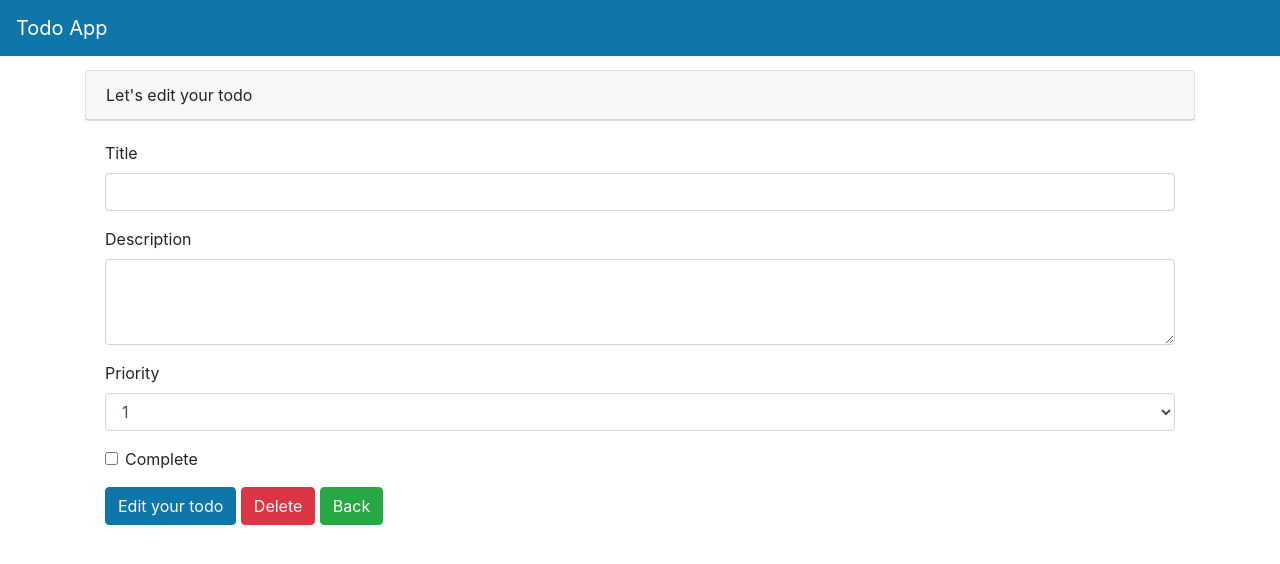
After one commit to hr1shabh/fastapi_basics, a FastAPI app: template TodoApp/templates/edit-todo.html in a window 1280 px wide. The commit adds this page. Shown: the top 564 px of the page. Run offline with FastAPI, Linux system fonts and the light colour scheme; the template is opened without the code that fills it, so the values that code supplies are empty; some libraries are stand-ins or nearby versions.

Commit message:
added edit and delete todo functionality

```diff
--- a/TodoApp/static/js/base.js
+++ b/TodoApp/static/js/base.js
@@ -70,7 +70,7 @@
 
             console.log(`${todoId}`)
 
-            const response = await fetch(`/todos/todo/${todoId}`, {
+            const response = await fetch(`/todos/todo/update_todo/${todoId}`, {
                 method: 'PUT',
                 headers: {
                     'Content-Type': 'application/json',
@@ -102,7 +102,7 @@
                     throw new Error('Authentication token not found');
                 }
 
-                const response = await fetch(`/todos/todo/${todoId}`, {
+                const response = await fetch(`/todos/todo/delete_todo/${todoId}`, {
                     method: 'DELETE',
                     headers: {
                         'Authorization': `Bearer ${token}`
--- /dev/null
+++ b/TodoApp/templates/edit-todo.html
@@ -0,0 +1,36 @@
+{% include 'layout.html' %}
+
+<div class="container">
+    <div class="card">
+        <div class="card-header">Let's edit your todo</div>
+    </div>
+    <div class="card-body">
+        <form id="editTodoForm">
+            <div class="form-group">
+                <label>Title</label>
+                <input type="text" class="form-control" name="title" value="{{todo.title}}" required>
+            </div>
+            <div class="form-group">
+                <label>Description</label>
+                <textarea rows="3" class="form-control" name="description" required>{{todo.description}}</textarea>
+            </div>
+            <div class="form-group">
+            <label>Priority</label>
+                <select name="priority" class="form-control">
+                    <option {% if todo.priority == 1 %} selected="selected" {% endif %}>1</option>
+                    <option {% if todo.priority == 2 %} selected="selected" {% endif %}>2</option>
+                    <option {% if todo.priority == 3 %} selected="selected" {% endif %}>3</option>
+                    <option {% if todo.priority == 4 %} selected="selected" {% endif %}>4</option>
+                    <option {% if todo.priority == 5 %} selected="selected" {% endif %}>5</option>
+                </select>
+            </div>
+            <div class="form-group form-check">
+                <input type="checkbox" class="form-check-input" name="complete" {% if todo.complete %} checked {% endif %}>
+                <label class="form-check-label">Complete</label>
+            </div>
+            <button type="submit" class="btn btn-primary">Edit your todo</button>
+            <button id="deleteButton" class="btn btn-danger" type="button">Delete</button>
+            <a href="/todos/todo-page" class="btn btn-success">Back</a>
+        </form>
+    </div>
+</div>
--- a/TodoApp/templates/todo.html
+++ b/TodoApp/templates/todo.html
@@ -27,7 +27,7 @@
                     <td>{{loop.index}}</td>
                     <td>{{todo.title}}</td>
                     <td>
-                        <button onclick="window.location.href='edit-todo-page/{{todo.id}}" type="button" class="btn info">
+                        <button onclick="window.location.href='edit-todo-page/{{todo.id}}'" type="button" class="btn info">
                             Edit
                         </button>
                     </td>
@@ -37,7 +37,7 @@
                     <td>{{loop.index}}</td>
                     <td class="strike-through-td">{{todo.title}}</td>
                     <td>
-                        <button onclick="window.location.href='edit-todo-page/{{todo.id}}" type="button" class="btn info">
+                        <button onclick="window.location.href='edit-todo-page/{{todo.id}}'" type="button" class="btn info">
                             Edit
                         </button>
                     </td>
```
Also changed, not shown: TodoApp/routers/todos.py (+13 -0 lines), todosApp.db.
